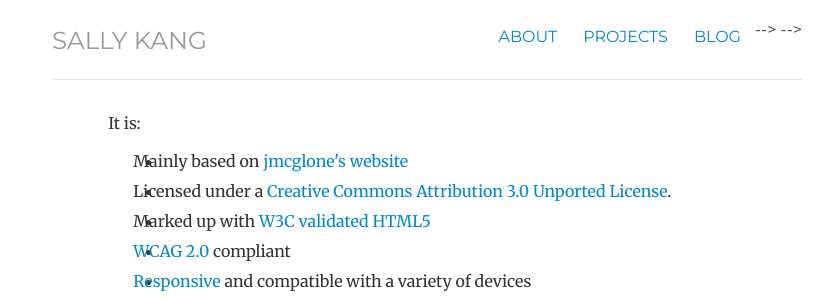
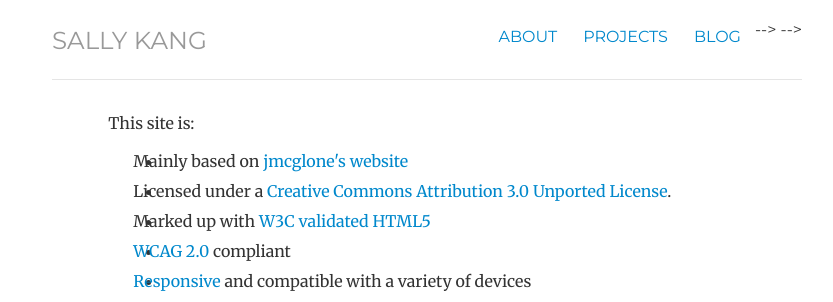
Before and after one commit to SallyKAN/SallyKAN.github.io, a Jekyll site: the page built from about/index.html, in a window 1280 px wide. Shown: the top 302 px of the page, without its empty margins (213-1046 px from the left). Built offline with Jekyll 4.4.1, drawn with Linux system fonts in a browser that asks for light colours; nearby versions of some CDN libraries; library files that are not in the unit come from our copies; a script that is not in the unit is left out.

Commit message:
Update index.html

```diff
--- a/about/index.html
+++ b/about/index.html
@@ -6,7 +6,7 @@ description: For Web learning and fun
 
   <div class="about">
 
-    <p>It is:</p>
+  <p>This  site  is:</p>
 
       <ul class="list-unstyled">
         <li>Mainly based on <a href="http://jmcglone.com">jmcglone's website </a> </li>
```
